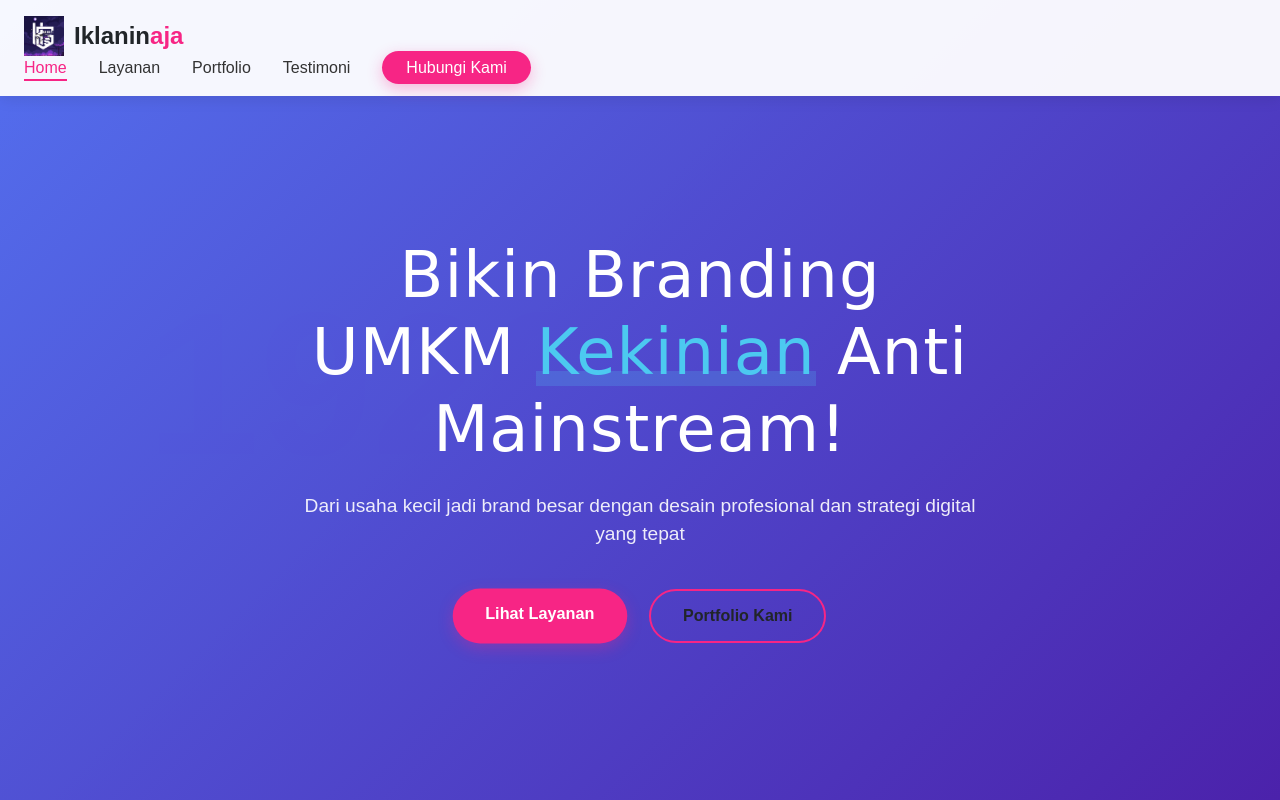
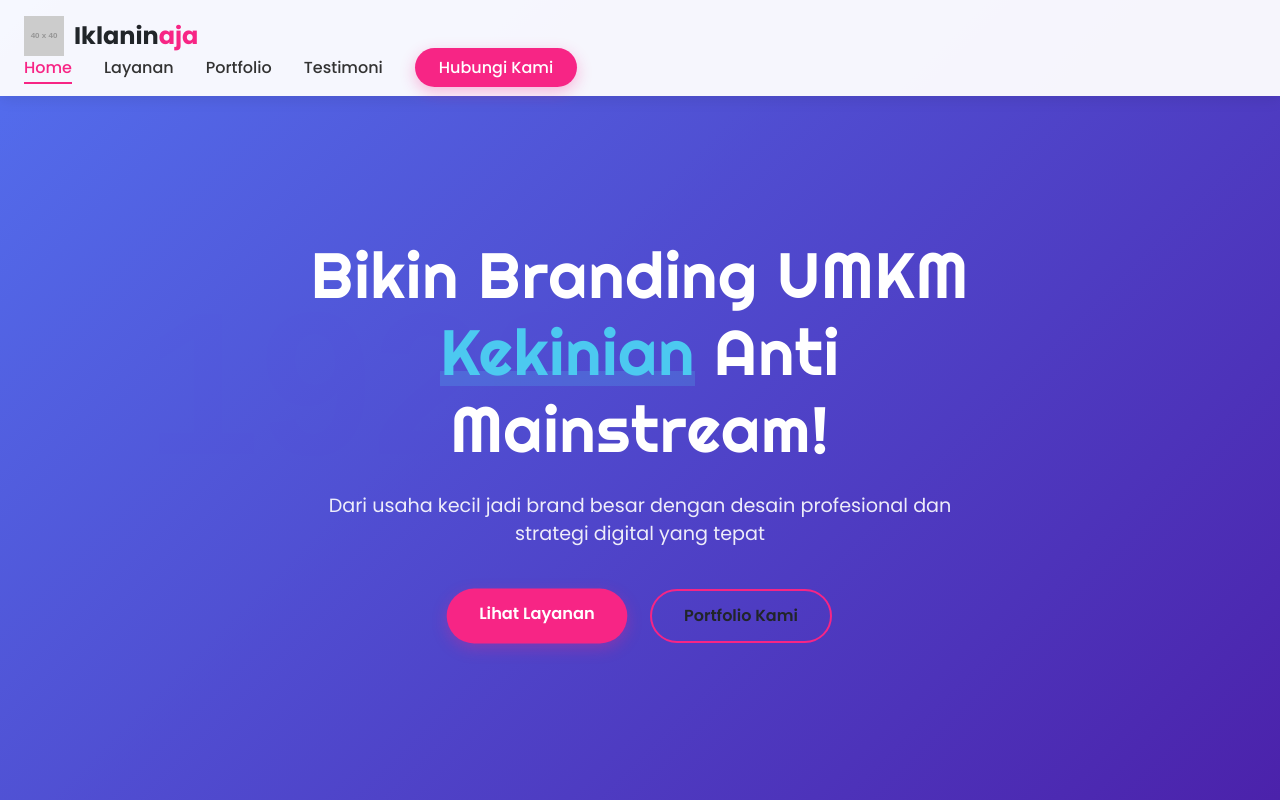
Before and after one commit to DavinDarmawan/iklaninaja-website, a plain HTML site: page index.html in a window 1280 px wide. Shown: the top 800 px of the page. Drawn offline with nearby package versions, Linux system fonts and the light colour scheme; placeholder pictures from the web are drawn by us.

Commit message:
menganti fort dan benerin no

```diff
--- a/index.html
+++ b/index.html
@@ -10,6 +10,11 @@
     />
     <!-- Tailwind CSS -->
     <script src="https://cdn.tailwindcss.com"></script>
+    <!-- Google Fonts - Poppins and Righteous -->
+    <link
+      href="https://fonts.googleapis.com/css2?family=Poppins:wght@400;500;600;700&family=Righteous&display=swap"
+      rel="stylesheet"
+    />
     <link rel="stylesheet" href="assets/css/style.css" />
   </head>
   <body>
@@ -22,7 +27,7 @@
         <div class="logo-container">
           <!-- Logo placeholder, replace with your actual logo -->
           <img
-            src="assets/images/cobalogo.png"
+            src="https://placehold.co/40x40/4361ee/f72585?text=IA"
             alt="Iklaninaja Logo"
             class="brand-logo"
           />
```
